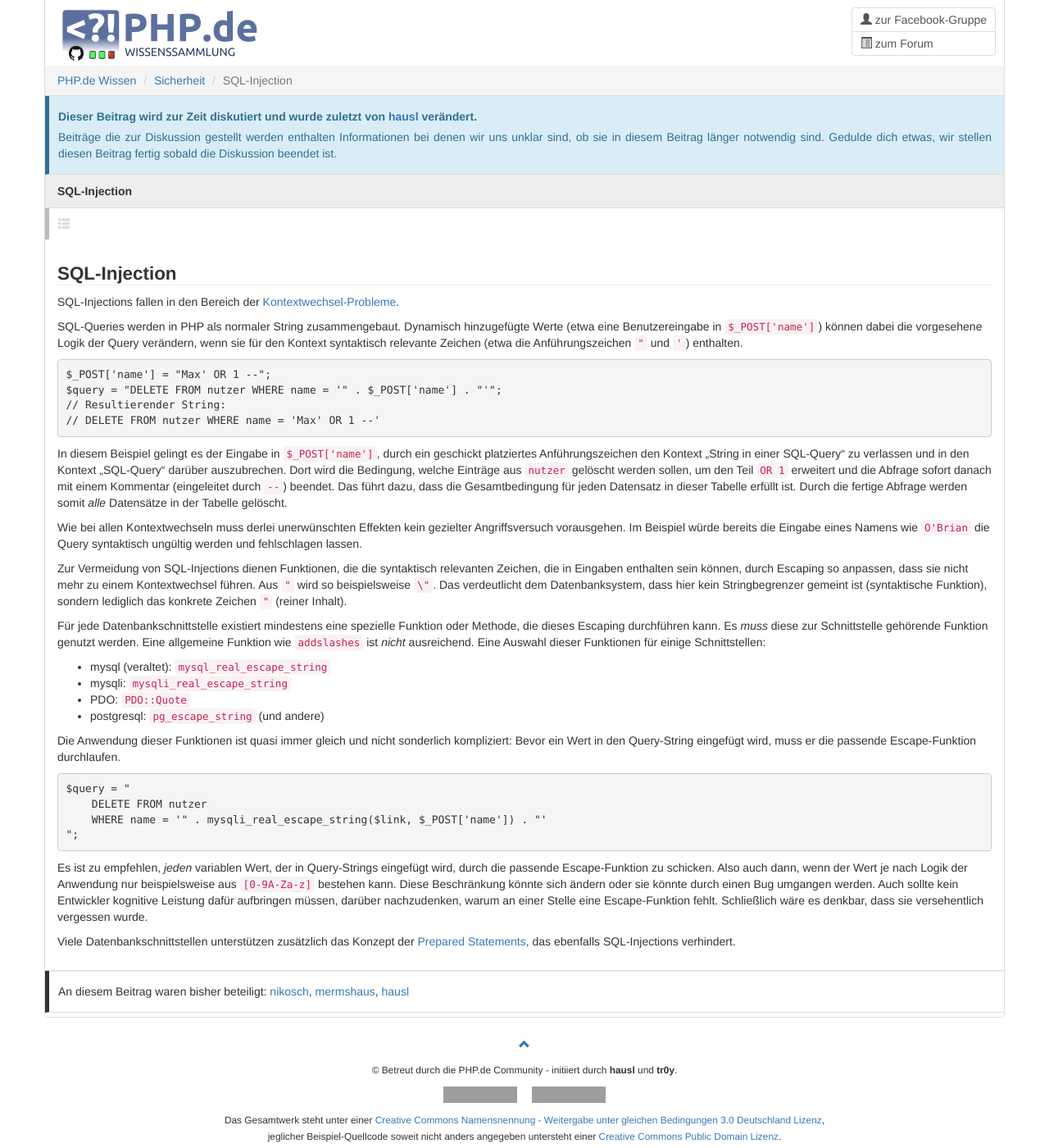
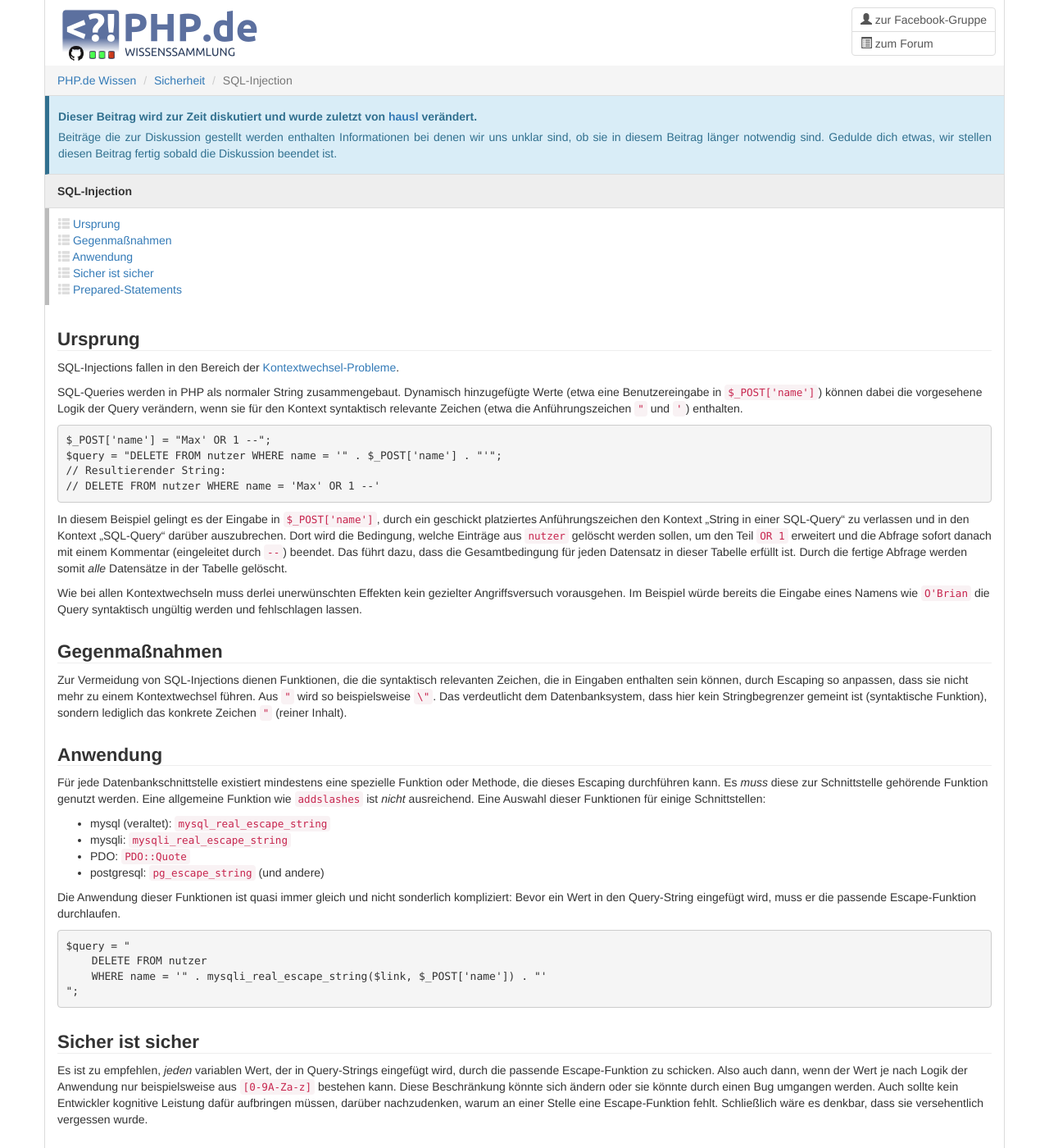
Before and after one commit to php-de/php-de.github.io, a Jekyll site: the page built from security/sql-injection.md, in a window 1280 px wide and 1400 px high. Shown: the whole window at 82% size. Built offline with Jekyll 4.4.1, drawn with Linux system fonts in a browser that asks for light colours; nearby versions of some CDN libraries; grey boxes are pictures that could not be loaded.

Commit message:
sql-inject, kleine anpassungen, sorierung

```diff
--- a/security/sql-injection.md
+++ b/security/sql-injection.md
@@ -19,16 +19,31 @@ author:
         profile: 21246
 
 inhalt:
-    -   name: ""
-        anchor:
+    -   name: "Ursprung"
+        anchor: ursprung
         simple: ""
+
+    -   name: "Gegenmaßnahmen"
+        anchor: gegenmanahmen
+        simple: ""
+
+    -   name: "Anwendung"
+        anchor: anwendung
+        simple: ""
+
+    -   name: "Sicher ist sicher"
+        anchor: sicher-ist-sicher
+        simple: ""
+
+    -   name: "Prepared-Statements"
+        anchor: prepared-statements
+        simple: ""
+
 
 entry-type: in-discussion
 ---
 
-
-### SQL-Injection
-
+### Ursprung
 
 SQL-Injections fallen in den Bereich der
 [Kontextwechsel-Probleme]({{ site.url }}/jumpto/kontextwechsel/).
@@ -58,12 +73,19 @@ Wie bei allen Kontextwechseln muss derlei unerwünschten Effekten kein gezielter
 Angriffsversuch vorausgehen. Im Beispiel würde bereits die Eingabe eines Namens
 wie `O'Brian` die Query syntaktisch ungültig werden und fehlschlagen lassen.
 
+
+### Gegenmaßnahmen
+
+
 Zur Vermeidung von SQL-Injections dienen Funktionen, die die syntaktisch
 relevanten Zeichen, die in Eingaben enthalten sein können, durch Escaping so
 anpassen, dass sie nicht mehr zu einem Kontextwechsel führen. Aus `"` wird so
 beispielsweise `\"`. Das verdeutlicht dem Datenbanksystem, dass hier kein
 Stringbegrenzer gemeint ist (syntaktische Funktion), sondern lediglich das
 konkrete Zeichen `"` (reiner Inhalt).
+
+
+### Anwendung
 
 Für jede Datenbankschnittstelle existiert mindestens eine spezielle Funktion
 oder Methode, die dieses Escaping durchführen kann. Es *muss* diese zur
@@ -87,6 +109,10 @@ $query = "
 ";
 ~~~
 
+
+### Sicher ist sicher
+
+
 Es ist zu empfehlen, *jeden* variablen Wert, der in Query-Strings eingefügt
 wird, durch die passende Escape-Funktion zu schicken. Also auch dann, wenn der
 Wert je nach Logik der Anwendung nur beispielsweise aus `[0-9A-Za-z]` bestehen
@@ -96,6 +122,9 @@ aufbringen müssen, darüber nachzudenken, warum an einer Stelle eine
 Escape-Funktion fehlt. Schließlich wäre es denkbar, dass sie versehentlich
 vergessen wurde.
 
+
+### Prepared-Statements
+
 Viele Datenbankschnittstellen unterstützen zusätzlich das Konzept der [Prepared
 Statements](https://de.wikipedia.org/wiki/Prepared_Statement), das ebenfalls
 SQL-Injections verhindert.
```
Also changed, not shown: other parts of security/sql-injection.md (+1 -1 lines), security/hash-etc.md (+1 -1 lines).
